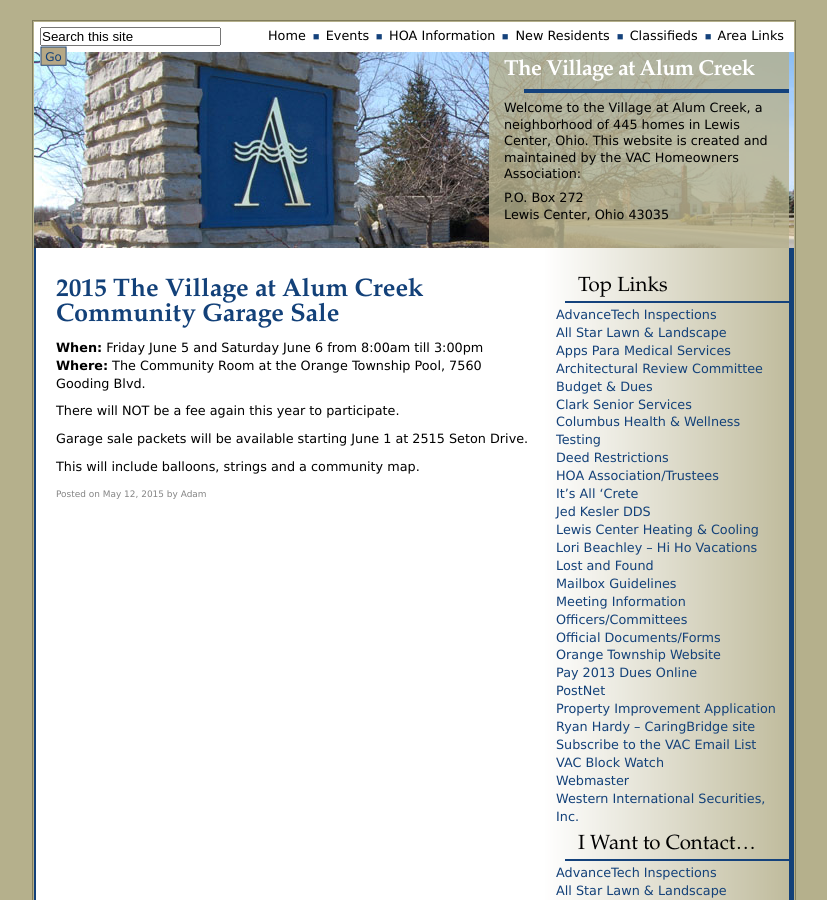
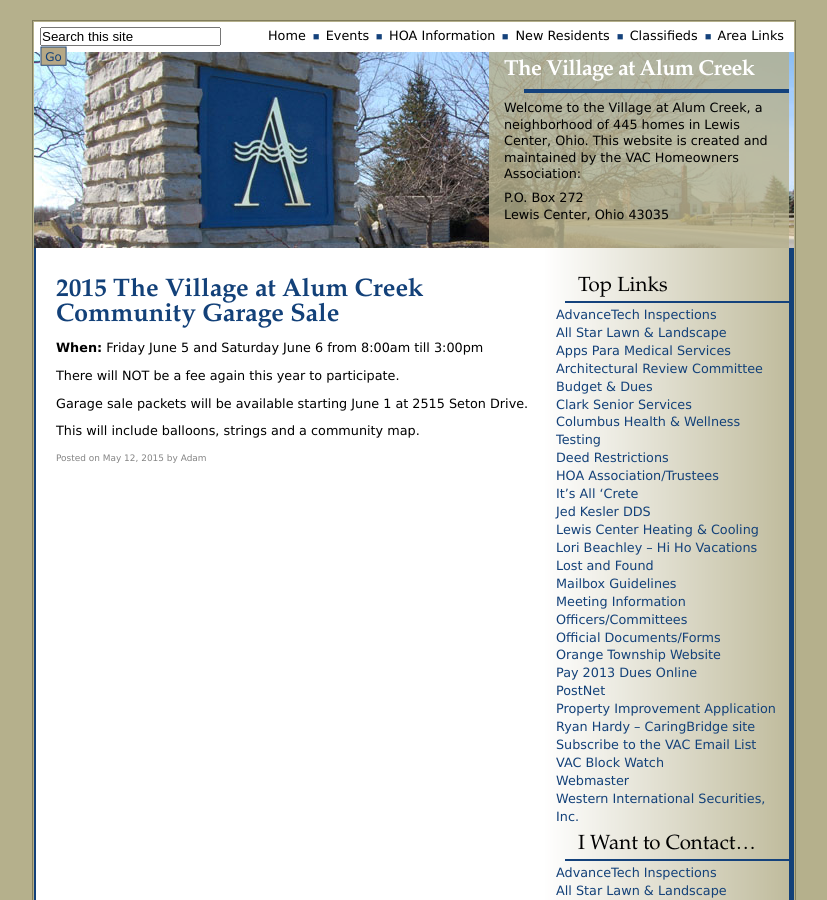
Before and after one commit to adamlogic/villageatalumcreek.org, a Jekyll site: the page built from _posts/2015-05-12-garage-sale.md, in a window 1280 px wide and 900 px high. Shown: the whole window, without its empty margins (226-1053 px from the left). Built offline with Jekyll 4.4.1, drawn with Linux system fonts in a browser that asks for light colours; comment, search, counter and statistics services are not loaded.

Commit message:
update garage sale

```diff
--- a/_posts/2015-05-12-garage-sale.md
+++ b/_posts/2015-05-12-garage-sale.md
@@ -5,8 +5,6 @@ author: Adam
 ---
 
 **When:**   Friday June 5 and Saturday June 6 from 8:00am till 3:00pm
-**Where:**  The Community Room at the Orange Township Pool,
-              7560 Gooding Blvd.
 
 There will NOT be a fee again this year to participate.
 
```
